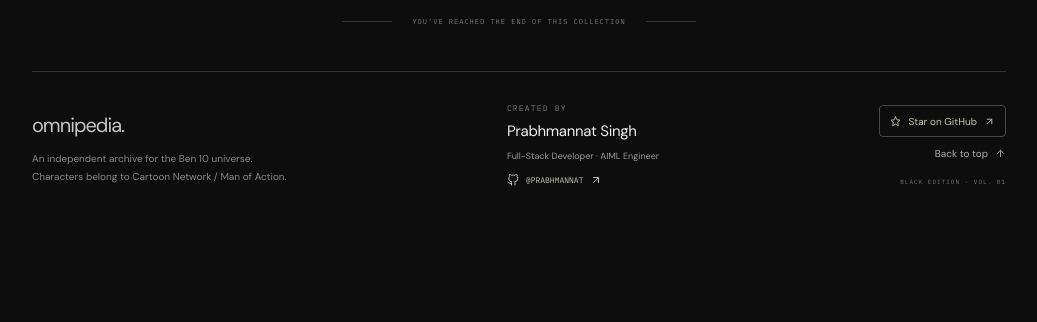
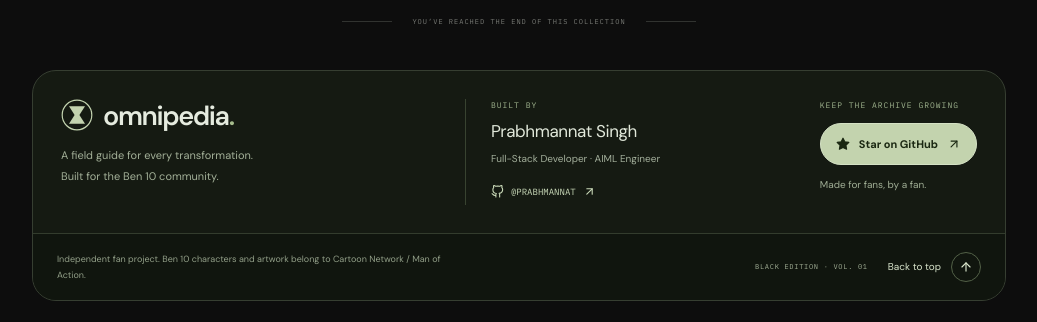
Before and after one commit to PRABHMANNAT/Ben-10-Omnitrix-Database, a React (Vite) app: page / in a window 1280 px wide. Shown: the part 11283-11605 px from the top of the page, without its empty margins (236-1273 px from the left). Before the commit the page ends 11497 px from the top, so only its background shows below. Built offline with nearby package versions, Linux system fonts and the light colour scheme.

Commit message:
Redesign the footer with Omnitrix branding and responsive creator panels

```diff
--- a/src/components/Footer.jsx
+++ b/src/components/Footer.jsx
@@ -1,22 +1,29 @@
 import { FiArrowUp, FiArrowUpRight, FiGithub, FiStar } from 'react-icons/fi';
+import { OmnitrixMark } from './Header';
 
 export default function Footer() {
   return (
     <footer className="site-footer">
+      <div className="footer-main">
         <div className="footer-about">
-        <span className="footer-brand">omnipedia.</span>
-        <p>An independent archive for the Ben 10 universe.<br />Characters belong to Cartoon Network / Man of Action.</p>
+          <div className="footer-brand"><OmnitrixMark /><span>omnipedia<span>.</span></span></div>
+          <p>A field guide for every transformation.<br />Built for the Ben 10 community.</p>
         </div>
         <div className="creator-credit">
-        <span className="eyebrow">CREATED BY</span>
+          <span className="eyebrow">BUILT BY</span>
           <span className="creator-name">Prabhmannat Singh</span>
           <p>Full-Stack Developer · AIML Engineer</p>
           <a href="https://github.com/PRABHMANNAT" target="_blank" rel="noreferrer" aria-label="View Prabhmannat Singh's GitHub profile"><FiGithub />@PRABHMANNAT<FiArrowUpRight /></a>
         </div>
-      <div className="footer-links">
+        <div className="footer-support">
+          <span className="eyebrow">KEEP THE ARCHIVE GROWING</span>
           <a className="footer-star" href="https://github.com/PRABHMANNAT/Ben-10-Omnitrix-Database" target="_blank" rel="noreferrer"><FiStar />Star on GitHub<FiArrowUpRight /></a>
-        <button onClick={() => window.scrollTo({ top: 0, behavior: window.matchMedia('(prefers-reduced-motion: reduce)').matches ? 'instant' : 'smooth' })}>Back to top <FiArrowUp /></button>
-        <span>BLACK EDITION · VOL. 01</span>
+          <span>Made for fans, by a fan.</span>
+        </div>
+      </div>
+      <div className="footer-bottom">
+        <p>Independent fan project. Ben 10 characters and artwork belong to Cartoon Network / Man of Action.</p>
+        <div className="footer-utility"><span>BLACK EDITION · VOL. 01</span><button onClick={() => window.scrollTo({ top: 0, behavior: window.matchMedia('(prefers-reduced-motion: reduce)').matches ? 'instant' : 'smooth' })}>Back to top <FiArrowUp /></button></div>
       </div>
     </footer>
   );
--- a/src/main.jsx
+++ b/src/main.jsx
@@ -9,6 +9,7 @@
 import './styles/cards.css'
 import './styles/identity.css'
 import './styles/controls.css'
+import './styles/footer.css'
 
 ReactDOM.createRoot(document.getElementById('root')).render(
   <React.StrictMode>
--- /dev/null
+++ b/src/styles/footer.css
@@ -0,0 +1,52 @@
+.site-footer { display: block; margin: 44px 0 24px; padding: 0; border: 1px solid #363e31; border-radius: 24px; background: #151a12; overflow: hidden; }
+.footer-main { display: grid; grid-template-columns: 1.15fr 1fr auto; align-items: start; gap: 28px; padding: 28px; }
+.footer-about { min-width: 0; }
+.footer-brand { display: flex; align-items: center; gap: 10px; color: #e5ebdf; font-size: 27px; font-weight: 550; letter-spacing: -1.4px; line-height: 1; }
+.footer-brand > svg { width: 32px; height: 32px; color: #c3d3af; }
+.footer-brand > span > span { color: #a6bc8d; }
+.site-footer .footer-about p { margin-top: 14px; color: #a3b098; font-size: 11px; line-height: 1.9; }
+.site-footer .creator-credit { display: flex; flex-direction: column; align-items: flex-start; min-width: 0; border-left: 1px solid #384330; padding-left: 25px; }
+.site-footer .eyebrow { font-size: 8px; letter-spacing: 1px; color: #9fb38e; }
+.site-footer .creator-name { margin-top: 8px; color: #e1e8da; font-size: 17px; letter-spacing: -.4px; }
+.site-footer .creator-credit > p { margin-top: 5px; color: #a3af9b; font-size: 10px; line-height: 1.7; }
+.site-footer .creator-credit > a { display: inline-flex; align-items: center; gap: 7px; margin-top: 12px; color: #c9d9b8; font: 9px var(--mono); min-height: 26px; }
+.site-footer .creator-credit > a:hover { color: #f0f5e8; }
+.creator-credit svg { width: 13px; height: 13px; }
+.footer-support { display: flex; align-items: flex-start; flex-direction: column; gap: 12px; }
+.footer-support > span:last-child { color: #a0ae95; font-size: 10px; }
+.footer-star { min-height: 42px; display: inline-flex; align-items: center; justify-content: center; gap: 9px; padding: 10px 15px; background: #c3d3ae; color: #1b2812; border: 1px solid #d4e1c4; border-radius: 999px; font-size: 11px; font-weight: 650; transition: background 180ms, border-color 180ms; }
+.footer-star > svg { width: 14px; height: 14px; }
+.footer-star > svg:first-child { fill: currentColor; }
+.footer-star > svg:last-child { transition: transform 180ms; }
+.footer-star:hover { background: #dce9ca; border-color: #e7efdd; }
+.footer-star:hover > svg:last-child { transform: translate(2px, -2px); }
+.footer-bottom { display: flex; justify-content: space-between; align-items: center; gap: 24px; padding: 14px 24px; border-top: 1px solid #333c2d; background: #10150e; }
+.footer-bottom > p { max-width: 410px; color: #929f88; font-size: 9px; line-height: 1.8; }
+.footer-utility { display: flex; align-items: center; gap: 20px; flex-shrink: 0; }
+.footer-utility > span { color: #a2af96; font: 7px var(--mono); letter-spacing: .7px; }
+.footer-utility > button { display: inline-flex; align-items: center; gap: 10px; min-height: 38px; color: #d8e4cb; font-size: 10px; }
+.footer-utility > button > svg { width: 30px; height: 30px; padding: 7px; border: 1px solid #526047; border-radius: 50%; transition: background 180ms; }
+.footer-utility > button:hover > svg { background: #293621; }
+@media (min-width: 721px) and (max-width: 1190px) {
+  .footer-main { grid-template-columns: 1.1fr 1fr auto; gap: 18px; padding: 24px 20px; }
+  .site-footer .creator-credit { padding-left: 18px; }
+  .footer-brand { font-size: 24px; gap: 8px; }
+  .footer-brand > svg { width: 28px; height: 28px; }
+  .footer-support > .eyebrow { max-width: 140px; line-height: 1.8; }
+  .footer-bottom { gap: 18px; padding: 14px 20px; }
+  .footer-utility { gap: 14px; }
+}
+@media (max-width: 720px) {
+  .site-footer { margin-top: 30px; border-radius: 20px; }
+  .footer-main { grid-template-columns: 1fr; gap: 21px; padding: 23px 20px; }
+  .site-footer .creator-credit { border-left: 0; padding: 20px 0 0; border-top: 1px solid #384330; }
+  .footer-brand { font-size: 28px; }
+  .footer-support { gap: 10px; }
+  .footer-support > span:last-child { display: none; }
+  .footer-support > .eyebrow { display: none; }
+  .footer-star { width: 100%; min-height: 44px; }
+  .footer-bottom { flex-direction: column; align-items: stretch; gap: 14px; padding: 16px 20px; }
+  .footer-bottom > p { font-size: 9px; }
+  .footer-utility { justify-content: space-between; gap: 10px; }
+  .footer-utility > button { min-height: 44px; }
+}
--- a/src/styles/globals.css
+++ b/src/styles/globals.css
@@ -272,22 +272,6 @@
 .list-check { width: 17px; height: 17px; border: 1px solid #8c8f89; display: flex; align-items: center; justify-content: center; color: var(--accent); flex-shrink: 0; }
 .list-check svg { width: 12px; height: 12px; }
 
-.site-footer { display: flex; align-items: flex-end; justify-content: space-between; border-top: 1px solid #333432; margin-top: 45px; padding: 30px 0 28px; gap: 20px; }
-.footer-brand { font-size: 20px; letter-spacing: -1px; color: #c6c7c4; }
-.site-footer p { margin-top: 10px; font-size: 9px; line-height: 1.8; color: #878984; }
-.footer-links { display: flex; align-items: flex-end; flex-direction: column; gap: 9px; font-size: 9px; color: #acafaa; }
-.footer-links a, .footer-links button { display: inline-flex; align-items: center; gap: 7px; }
-.footer-links svg { width: 11px; height: 11px; }
-.footer-links > span { font: 6px var(--mono); letter-spacing: 1px; color: #747771; margin-top: 8px; }
-.footer-about { max-width: 270px; }
-.creator-credit { display: flex; flex-direction: column; align-items: flex-start; flex-shrink: 0; }
-.creator-credit > .eyebrow { font-size: 8px; letter-spacing: 1.2px; color: var(--quiet); }
-.creator-name { font-size: 15px; letter-spacing: -0.3px; color: var(--text); margin-top: 6px; }
-.site-footer .creator-credit > p { margin-top: 5px; font-size: 9px; color: var(--muted); }
-.creator-credit > a { display: inline-flex; align-items: center; gap: 7px; font: 8px var(--mono); color: var(--accent); margin-top: 10px; }
-.creator-credit > a:hover, .footer-star:hover { color: var(--text); }
-.creator-credit svg { width: 12px; height: 12px; }
-.footer-links .footer-star { min-height: 32px; padding: 7px 10px; border: 1px solid #454b3d; border-radius: 4px; color: var(--accent); }
 
 /* Dialogs: a readable dossier, with focus kept inside the open layer. */
 .modal-overlay { position: fixed; z-index: 100; inset: 0; background: #030503cc; backdrop-filter: blur(10px); display: flex; align-items: center; justify-content: center; padding: 28px; }
@@ -508,13 +492,6 @@
   .list-name .alien-artwork { width: 28px; height: 46px; }
   .list-overall { font-size: 12px; }
   .list-overall small { display: none; }
-  .site-footer { display: grid; grid-template-columns: minmax(0, 1fr) auto; align-items: flex-start; padding-top: 25px; margin-top: 30px; gap: 24px 18px; }
-  .footer-about { grid-column: 1 / -1; }
-  .creator-name { font-size: 14px; }
-  .site-footer .creator-credit > p { font-size: 8px; max-width: 155px; }
-  .site-footer p { font-size: 8px; max-width: 195px; }
-  .footer-links { font-size: 8px; }
-  .footer-links > span { font-size: 5px; }
   .archive-end { font-size: 5px; gap: 10px; }
   .archive-end > span { width: 25px; }
   .modal-overlay { padding: 12px; }
@@ -592,8 +569,6 @@
 .card-stats > div > span { font-size: 8px; }
 .card-stats strong { font-size: 11px; }
 .card-bottom { font-size: 8px; }
-.site-footer p { font-size: 10px; }
-.footer-links { font-size: 10px; }
 .profile-intro, .profile-tab-content { font-size: 13px; }
 .profile-facts dt { font-size: 10px; }
 .profile-facts dd, .signature-move p, .plain-list, .facts-list { font-size: 12px; }
@@ -627,7 +602,6 @@
   .card-stats > div > span { font-size: 7px; }
   .card-stats strong { font-size: 10px; }
   .card-bottom { font-size: 7px; }
-  .site-footer p, .footer-links { font-size: 9px; }
   .specimen-coordinate { font-size: 7px; }
   .check-row { min-height: 40px; margin: 5px 0; }
   .check-row input { width: 16px; height: 16px; }
```
Lines whose indentation alone changed are shown as unchanged.
